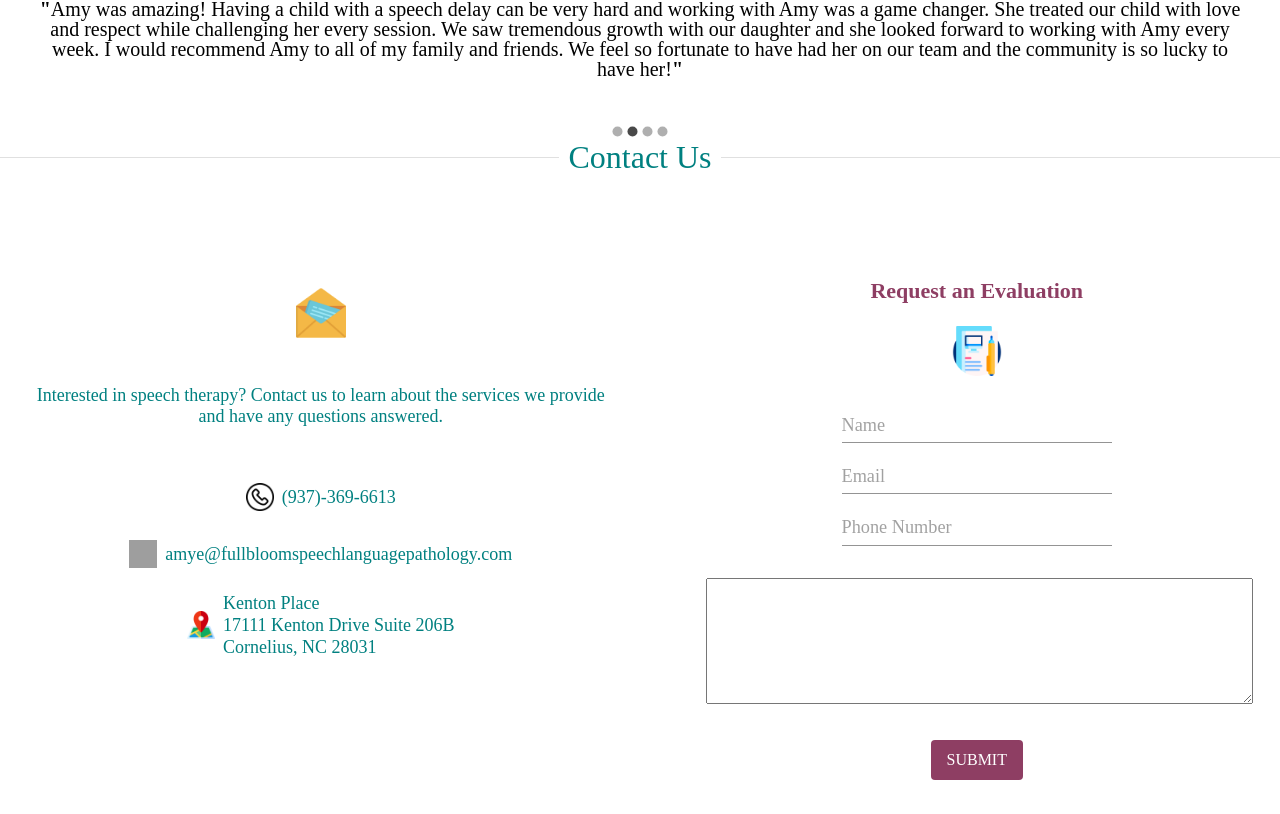
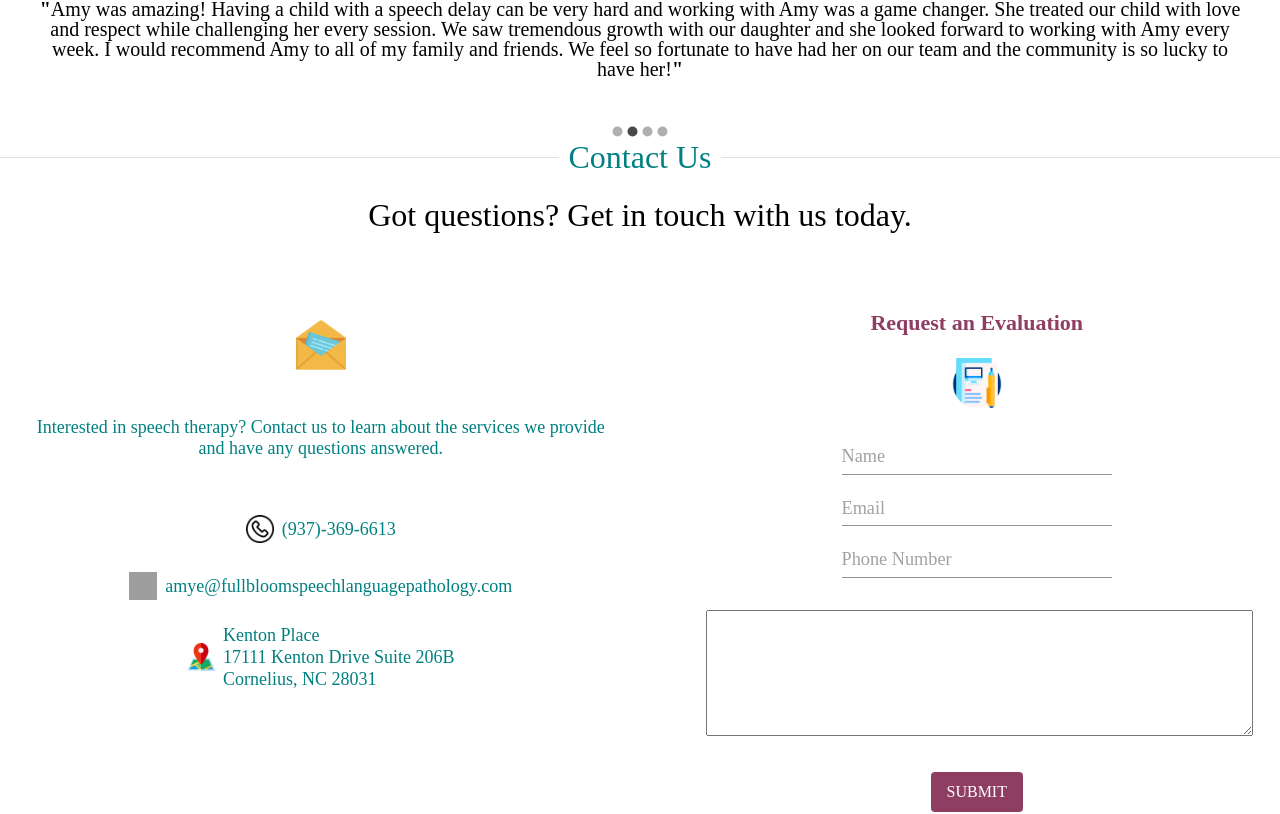
Before and after one commit to beemak789/AE_SLP_Website, a React (Create React App) app in the folder AE_Website/: page / in a window 1280 px wide. Shown: the part 2690-3504 px from the top of the page. Built offline with nearby package versions, Linux system fonts and the light colour scheme; grey boxes are pictures that could not be loaded; a web font is replaced by a local one.

Commit message:
add text

```diff
--- a/AE_Website/src/component/ContactMe.js
+++ b/AE_Website/src/component/ContactMe.js
@@ -26,6 +26,8 @@ const ContactMe = () => {
         >
           Contact Us
         </Divider>
+
+        <h1>Got questions? Get in touch with us today.</h1>
 
         <ContactTextboxContainer>
           <GetInTouch>
@@ -72,6 +74,11 @@ const ContactMeContainer = styled.div`
   flex-direction: column;
   align-items: center;
   margin-bottom: 3rem;
+
+  h1 {
+    font-weight: 100;
+    text-align: center;
+  }
 `;
 
 const ContactTextboxContainer = styled.div`
@@ -79,6 +86,7 @@ const ContactTextboxContainer = styled.div`
   gap: 2rem;
   margin-top: 2rem;
   justify-content: space-between;
+
 
   @media (min-width: 375px) and (max-width: 768px) {
     display: flex;
@@ -123,7 +131,7 @@ const GetInTouch = styled.div`
   font-size: 18px;
   width: 50%;
   margin: auto;
-  margin-top: 5rem;
+  margin-top: 2rem;
 
   p {
     color: #008080;
--- a/AE_Website/src/component/Form.js
+++ b/AE_Website/src/component/Form.js
@@ -124,7 +124,7 @@ const FormContainer = styled.form`
   align-items: center;
   padding: 2rem;
   margin: auto;
-  margin-top: 1rem;
+  margin-top: -2rem;
 
   h3 {
     font-size: 22px;
```
